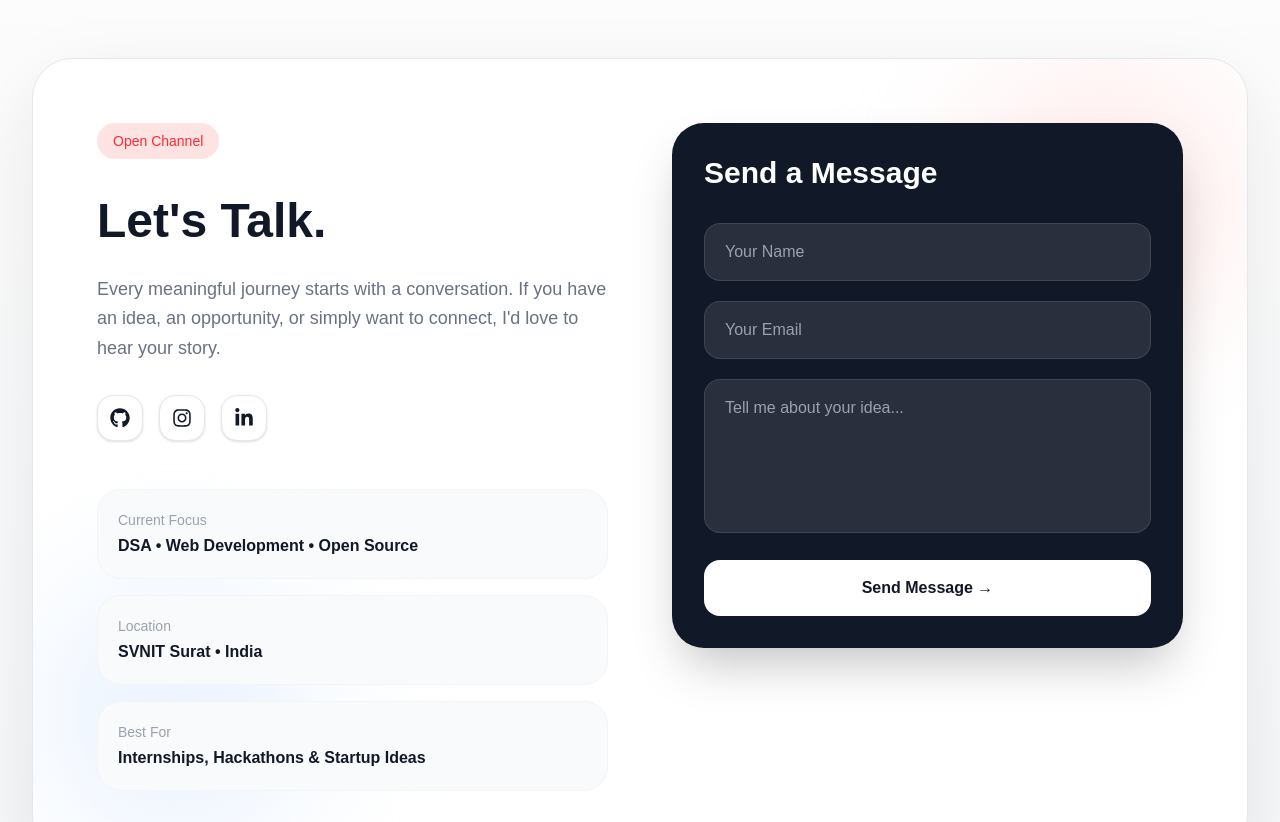
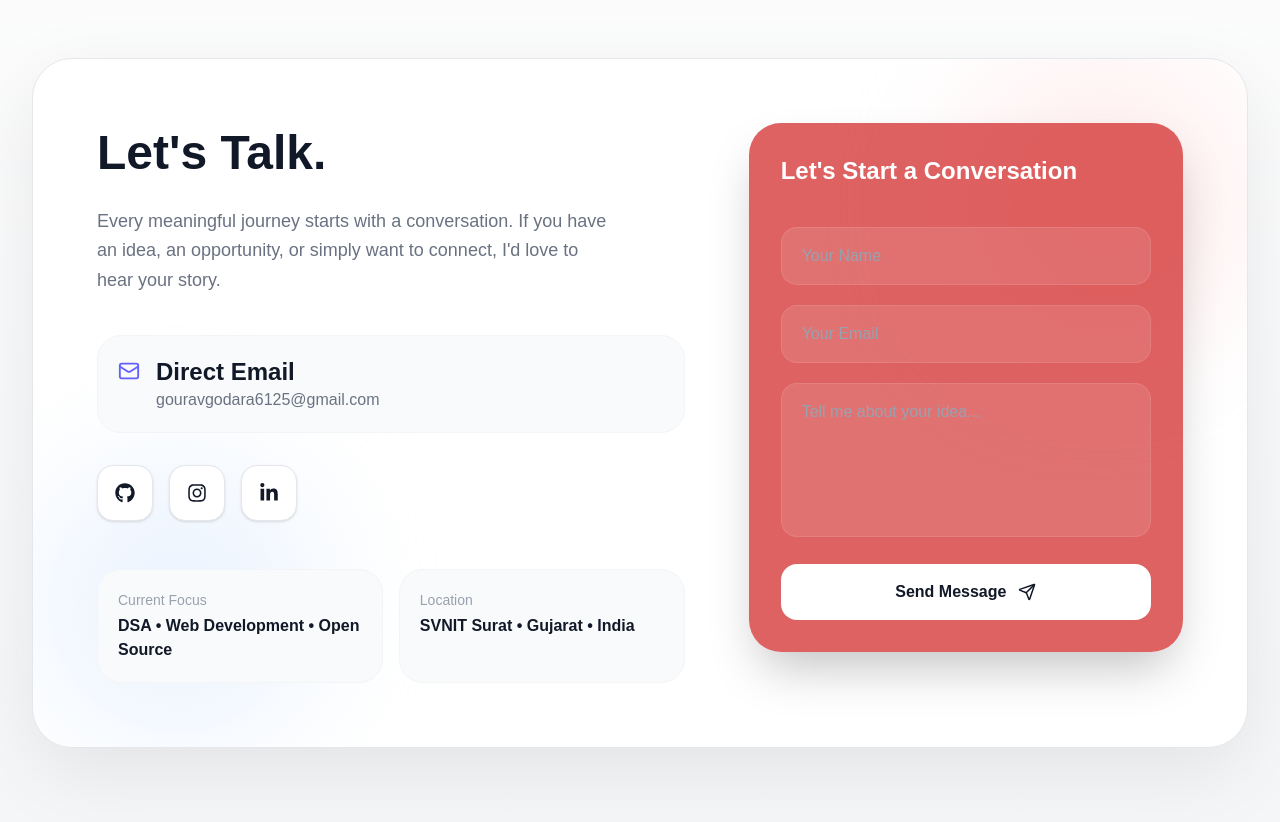
Before and after one commit to gourav-godara/developer-journey-portfolio, a Next.js app: page /contact in a window 1280 px wide. Shown: the part 480-1302 px from the top of the page. Built offline with nearby package versions, Linux system fonts and the light colour scheme.

Commit message:
update contact section and contact page

```diff
--- a/src/app/contact/page.jsx
+++ b/src/app/contact/page.jsx
@@ -1,6 +1,8 @@
 import Navbar from "@/components/Navbar";
 import Footer from "@/components/Footer";
 import { FaGithub, FaInstagram, FaLinkedinIn } from "react-icons/fa";
+import { Mail } from "lucide-react";
+import { Send } from "lucide-react";
 
 export default function Contact() {
     return (
@@ -41,18 +43,14 @@ export default function Contact() {
                     <div className="absolute top-0 right-0 w-72 h-72 bg-red-100 rounded-full blur-3xl opacity-60"></div>
                     <div className="absolute bottom-0 left-0 w-72 h-72 bg-blue-100 rounded-full blur-3xl opacity-50"></div>
 
-                    <div className="grid lg:grid-cols-2 gap-16 p-10 md:p-16 relative z-10">
+                    <div className="grid lg:grid-cols-[1.15fr_0.85fr] gap-16 p-10 md:p-16 relative z-10 items-start">
 
                         {/* LEFT */}
                         <div className="flex flex-col justify-between">
 
                             <div>
 
-                                <span className="inline-flex px-4 py-2 rounded-full bg-red-100 text-red-500 font-medium text-sm">
-                                    Open Channel
-                                </span>
-
-                                <h3 className="mt-8 text-5xl font-black text-[#111827] leading-tight">
+                                <h3 className="text-5xl font-black text-[#111827] leading-tight">
                                     Let's Talk.
                                 </h3>
 
@@ -62,33 +60,81 @@ export default function Contact() {
                                     to connect, I'd love to hear your story.
                                 </p>
 
+                                <div className="mt-10">
+
+                                    <div className="bg-gray-50 border border-gray-100 rounded-3xl p-5 hover:shadow-lg transition-all duration-300">
+
+                                        <div className="flex items-start gap-4">
+
+                                            <div className="mt-1">
+                                                <Mail
+                                                    size={22}
+                                                    className="text-indigo-500 hover: transition-colors duration-300"
+                                                    strokeWidth={2}
+                                                />
+                                            </div>
+
+                                            <div>
+
+                                                <p className="text-2xl font-bold text-[#111827]">
+                                                    Direct Email
+                                                </p>
+
+                                                <a
+                                                    href="mailto:gouravgodara6125@gmail.com"
+                                                    className="text-gray-500 hover:text-indigo-500 transition-colors duration-300"
+                                                >
+                                                    gouravgodara6125@gmail.com
+                                                </a>
+
+                                            </div>
+
+                                        </div>
+
+                                    </div>
+
+                                </div>
+
+                                {/* Social Icons */}
                                 <div className="flex items-center gap-4 mt-8">
 
+                                    {/* GitHub */}
                                     <a
                                         href="https://github.com/gourav-godara"
                                         target="_blank"
                                         rel="noopener noreferrer"
-                                        className="p-3 rounded-2xl bg-white border border-gray-200 shadow-sm hover:shadow-lg hover:-translate-y-1 transition-all duration-300"
+                                        className="group w-14 h-14 flex items-center justify-center rounded-2xl bg-white border border-gray-200 shadow-sm hover:shadow-xl hover:-translate-y-2 transition-all duration-300"
                                     >
-                                        <FaGithub size={20} className="text-[#111827]" />
+                                        <FaGithub
+                                            size={20}
+                                            className="text-[#111827] group-hover:scale-110 transition-all duration-300"
+                                        />
                                     </a>
 
+                                    {/* Instagram */}
                                     <a
                                         href="https://instagram.com/xo._.gourav"
                                         target="_blank"
                                         rel="noopener noreferrer"
-                                        className="p-3 rounded-2xl bg-white border border-gray-200 shadow-sm hover:shadow-lg hover:-translate-y-1 transition-all duration-300"
+                                        className="group w-14 h-14 flex items-center justify-center rounded-2xl bg-white border border-gray-200 shadow-sm hover:shadow-xl hover:-translate-y-2 transition-all duration-300"
                                     >
-                                        <FaInstagram size={20} className="text-[#111827]" />
+                                        <FaInstagram
+                                            size={20}
+                                            className="text-[#111827] group-hover:scale-110 transition-all duration-300"
+                                        />
                                     </a>
 
+                                    {/* LinkedIn */}
                                     <a
                                         href="https://www.linkedin.com/in/gourav-godara-3172b3397"
                                         target="_blank"
                                         rel="noopener noreferrer"
-                                        className="p-3 rounded-2xl bg-white border border-gray-200 shadow-sm hover:shadow-lg hover:-translate-y-1 transition-all duration-300"
+                                        className="group w-14 h-14 flex items-center justify-center rounded-2xl bg-white border border-gray-200 shadow-sm hover:shadow-xl hover:-translate-y-2 transition-all duration-300"
                                     >
-                                        <FaLinkedinIn size={20} className="text-[#111827]" />
+                                        <FaLinkedinIn
+                                            size={20}
+                                            className="text-[#111827] group-hover:scale-110 transition-all duration-300"
+                                        />
                                     </a>
 
                                 </div>
@@ -96,10 +142,9 @@ export default function Contact() {
                             </div>
 
                             {/* Info Cards */}
-                            <div className="grid gap-4 mt-12">
+                            <div className="grid md:grid-cols-2 gap-4 mt-12">
 
                                 <div className="bg-gray-50 rounded-3xl p-5 border border-gray-100">
-
                                     <p className="text-sm text-gray-400 mb-1">
                                         Current Focus
                                     </p>
@@ -107,31 +152,16 @@ export default function Contact() {
                                     <p className="font-semibold text-[#111827]">
                                         DSA • Web Development • Open Source
                                     </p>
-
                                 </div>
 
                                 <div className="bg-gray-50 rounded-3xl p-5 border border-gray-100">
-
                                     <p className="text-sm text-gray-400 mb-1">
                                         Location
                                     </p>
 
                                     <p className="font-semibold text-[#111827]">
-                                        SVNIT Surat • India
+                                        SVNIT Surat • Gujarat • India
                                     </p>
-
-                                </div>
-
-                                <div className="bg-gray-50 rounded-3xl p-5 border border-gray-100">
-
-                                    <p className="text-sm text-gray-400 mb-1">
-                                        Best For
-                                    </p>
-
-                                    <p className="font-semibold text-[#111827]">
-                                        Internships, Hackathons & Startup Ideas
-                                    </p>
-
                                 </div>
 
                             </div>
@@ -142,10 +172,10 @@ export default function Contact() {
 
                         <div className="relative">
 
-                            <div className="bg-[#111827] rounded-[32px] p-8 shadow-2xl">
+                            <div className="bg-[#d32a2abb] rounded-[32px] p-8 shadow-2xl h-fit sticky top-28">
 
-                                <h3 className="text-3xl font-bold text-white mb-8">
-                                    Send a Message
+                                <h3 className="text-2xl font-bold justify-center text-white mb-10">
+                                    Let's Start a Conversation
                                 </h3>
 
                                 <form className="space-y-5">
@@ -153,25 +183,31 @@ export default function Contact() {
                                     <input
                                         type="text"
                                         placeholder="Your Name"
-                                        className="w-full bg-white/10 border border-white/10 rounded-2xl px-5 py-4 text-white placeholder:text-gray-400 outline-none"
+                                        className="w-full bg-white/10 border border-white/10 rounded-2xl px-5 py-4 text-white placeholder:text-gray-400 outline-none focus:border-red-400 transition-all duration-300"
                                     />
 
                                     <input
                                         type="email"
                                         placeholder="Your Email"
-                                        className="w-full bg-white/10 border border-white/10 rounded-2xl px-5 py-4 text-white placeholder:text-gray-400 outline-none"
+                                        className="w-full bg-white/10 border border-white/10 rounded-2xl px-5 py-4 text-white placeholder:text-gray-400 outline-none focus:border-red-400 transition-all duration-300"
                                     />
 
                                     <textarea
                                         rows="5"
                                         placeholder="Tell me about your idea..."
-                                        className="w-full bg-white/10 border border-white/10 rounded-2xl px-5 py-4 text-white placeholder:text-gray-400 outline-none resize-none"
+                                        className="w-full bg-white/10 border border-white/10 rounded-2xl px-5 py-4 text-white placeholder:text-gray-400 outline-none resize-none focus:border-red-400 transition-all duration-300"
                                     />
 
                                     <button
                                         type="submit"
-                                        className="w-full py-4 rounded-2xl bg-white text-[#111827] font-bold hover:scale-[1.02] transition-all duration-300">
-                                        Send Message →
+                                        className="w-full py-4 rounded-2xl bg-white text-[#111827] font-bold hover:scale-[1.02] hover:shadow-xl transition-all duration-300 flex items-center justify-center gap-3"
+                                    >
+                                        Send Message
+
+                                        <Send
+                                            size={18}
+                                            className="transition-transform duration-300 group-hover:translate-x-1"
+                                        />
                                     </button>
 
                                 </form>
--- a/src/app/page.js
+++ b/src/app/page.js
@@ -3,6 +3,7 @@ import Navbar from "@/components/Navbar";
 import Hero from "@/components/Hero";
 import About from "@/components/About";
 import FeaturedWork from "@/components/FeaturedWork";
+import CertificatesPreview from "@/components/CertificatesPreview";
 import Academics from "@/components/Academics";
 import ContactCTA from "@/components/ContactCTA";
 import Footer from "@/components/Footer";
@@ -15,6 +16,7 @@ export default function Home() {
       <Hero />
       <About />
       <FeaturedWork/>
+      <CertificatesPreview/>
       <Academics/>
       <ContactCTA/>
       <Footer/>
```
